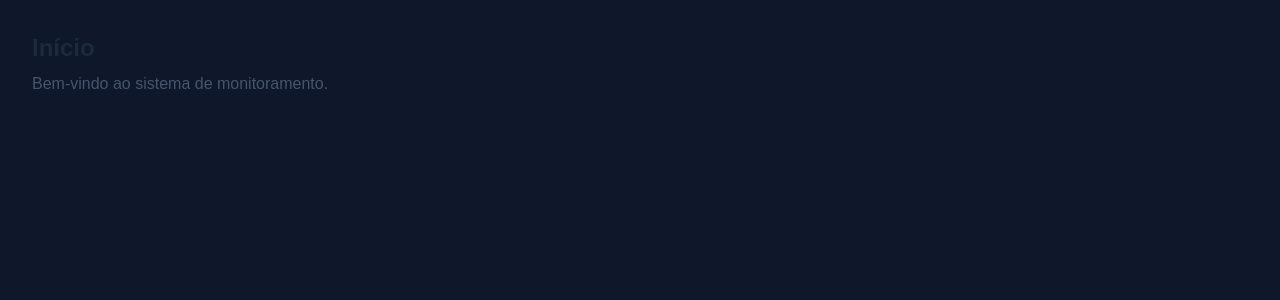
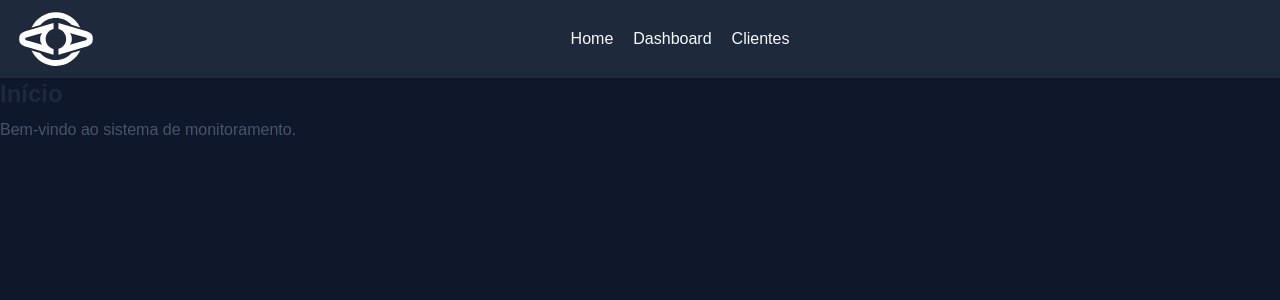
Before and after one commit to Larand26/Monitoramento-Clientes-Novos-Front, a React (Vite) app: page / in a window 1280 px wide. Shown: the top 300 px of the page. Built offline with nearby package versions, Linux system fonts and the light colour scheme.

Commit message:
style: cria o componente NavBar e adiciona ele na página Home

```diff
--- /dev/null
+++ b/src/components/NavBar.tsx
@@ -0,0 +1,35 @@
+import isoLogo from "../assets/logo-isologo_white.svg";
+
+export default function NavBar() {
+  return (
+    <>
+      <nav className="bg-card py-2 px-4 flex justify-between items-center">
+        <div>
+          <img src={isoLogo} alt="Logo" className="w-20" />
+        </div>
+        <div>
+          <ul className="flex gap-5">
+            <li>
+              <a href="" className="text-main hover:text-gray-300">
+                Home
+              </a>
+            </li>
+            <li>
+              <a href="" className="text-main hover:text-gray-300">
+                Dashboard
+              </a>
+            </li>
+            <li>
+              <a href="" className="text-main hover:text-gray-300">
+                Clientes
+              </a>
+            </li>
+          </ul>
+        </div>
+        <div>
+          <div className="user"></div>
+        </div>
+      </nav>
+    </>
+  );
+}
--- a/src/pages/Home.tsx
+++ b/src/pages/Home.tsx
@@ -1,6 +1,9 @@
+import NavBar from "../components/NavBar";
+
 export function Home() {
   return (
-    <div className="p-8">
+    <div>
+      <NavBar />
       <h1 className="text-2xl font-bold text-slate-800">Início</h1>
       <p className="text-slate-600 mt-2">
         Bem-vindo ao sistema de monitoramento.
```
